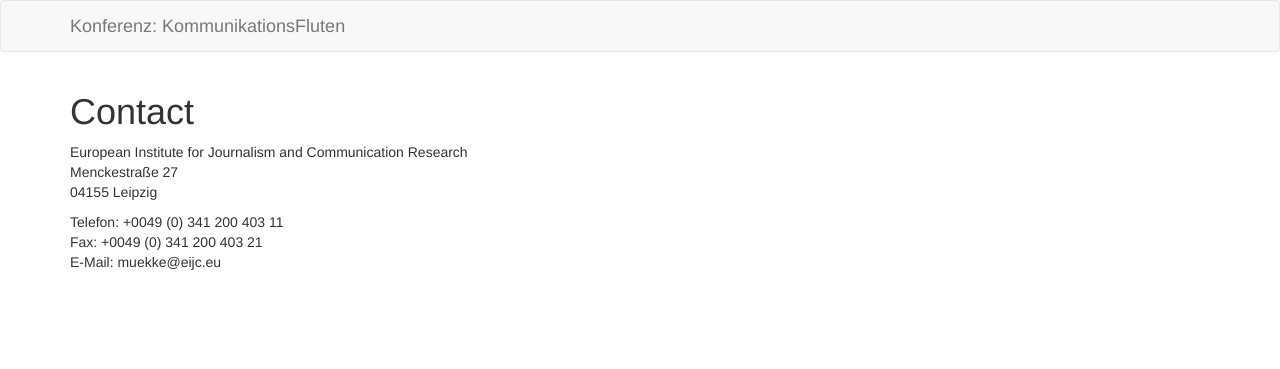
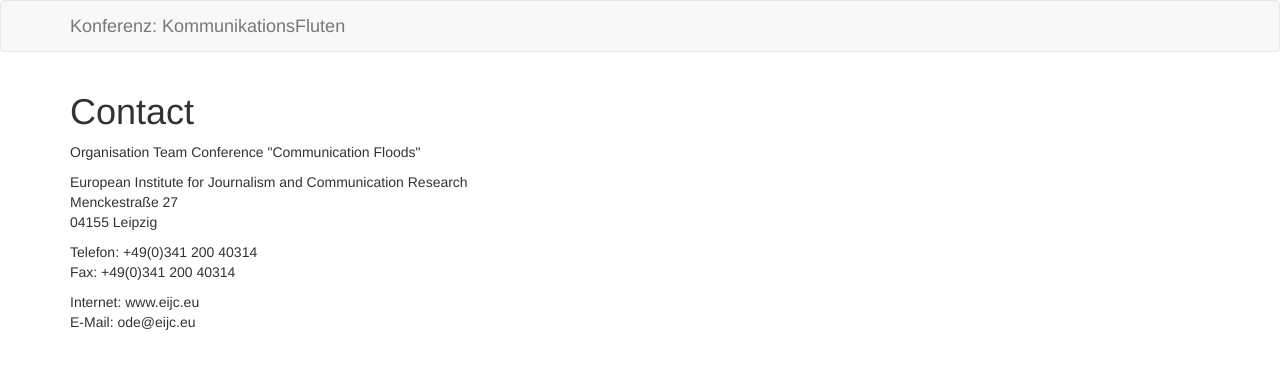
Before and after one commit to susedev/test, a Jekyll site: the page built from contact.html, in a window 1280 px wide. Shown: the top 369 px of the page. Built offline with Jekyll 4.4.1, drawn with Linux system fonts in a browser that asks for light colours.

Commit message:
Edit from JekyllCMS

```diff
--- a/contact.html
+++ b/contact.html
@@ -1,10 +1,16 @@
 ---
 title: Contact
 ---
+<p>Organisation Team Conference &quot;Communication Floods&quot;</p>
+
 <p>European Institute for Journalism and Communication Research<br />
 Menckestra&szlig;e 27<br />
 04155 Leipzig</p>
 
-<p>Telefon: +0049 (0) 341 200 403 11<br />
-Fax: +0049 (0) 341 200 403 21<br />
-E-Mail: muekke@eijc.eu</p>
+<p>Telefon: +49(0)341 200 40314<br />
+Fax: +49(0)341 200 40314</p>
+
+<p>Internet: www.eijc.eu<br />
+E-Mail: ode@eijc.eu</p>
+
+<p>&nbsp;</p>
```
